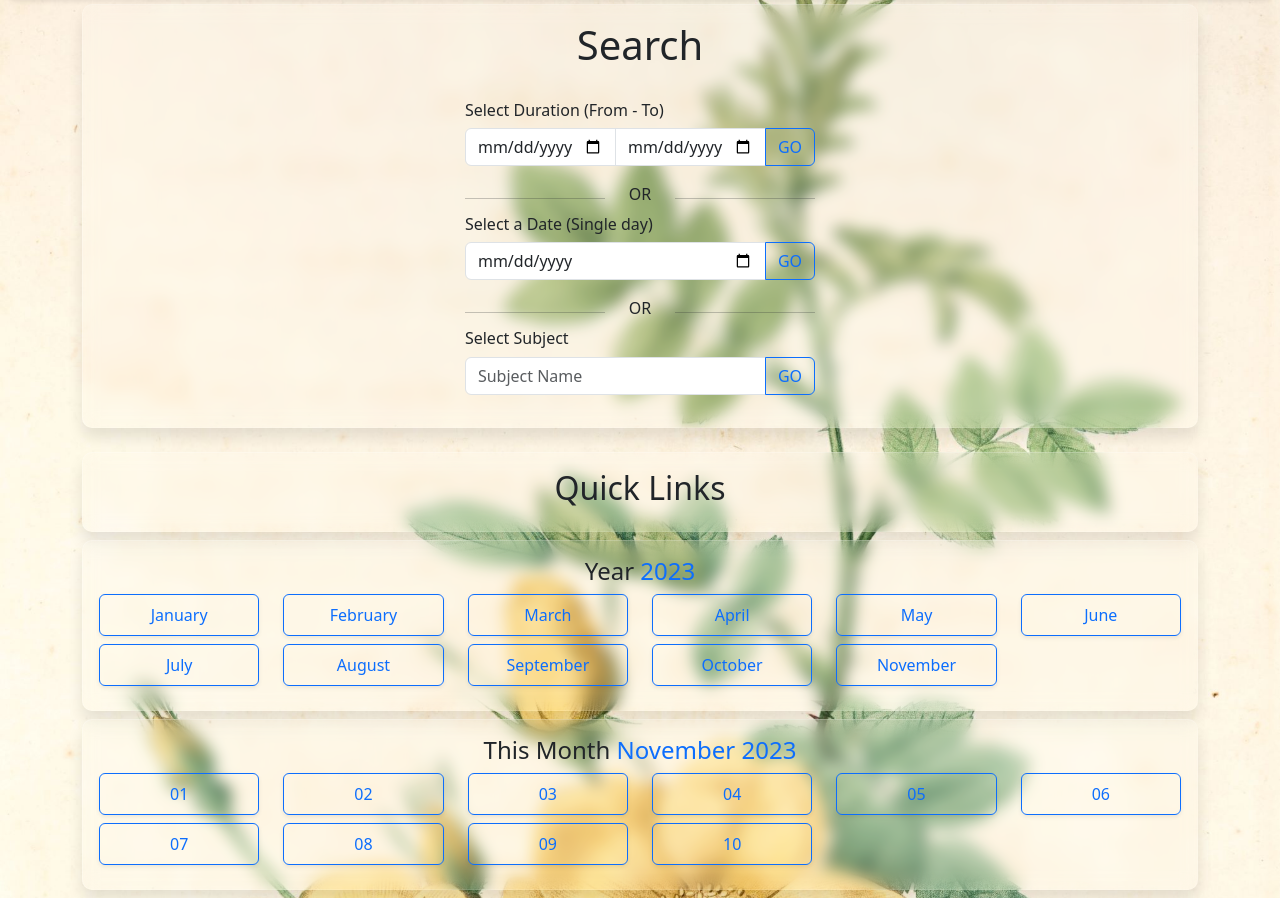
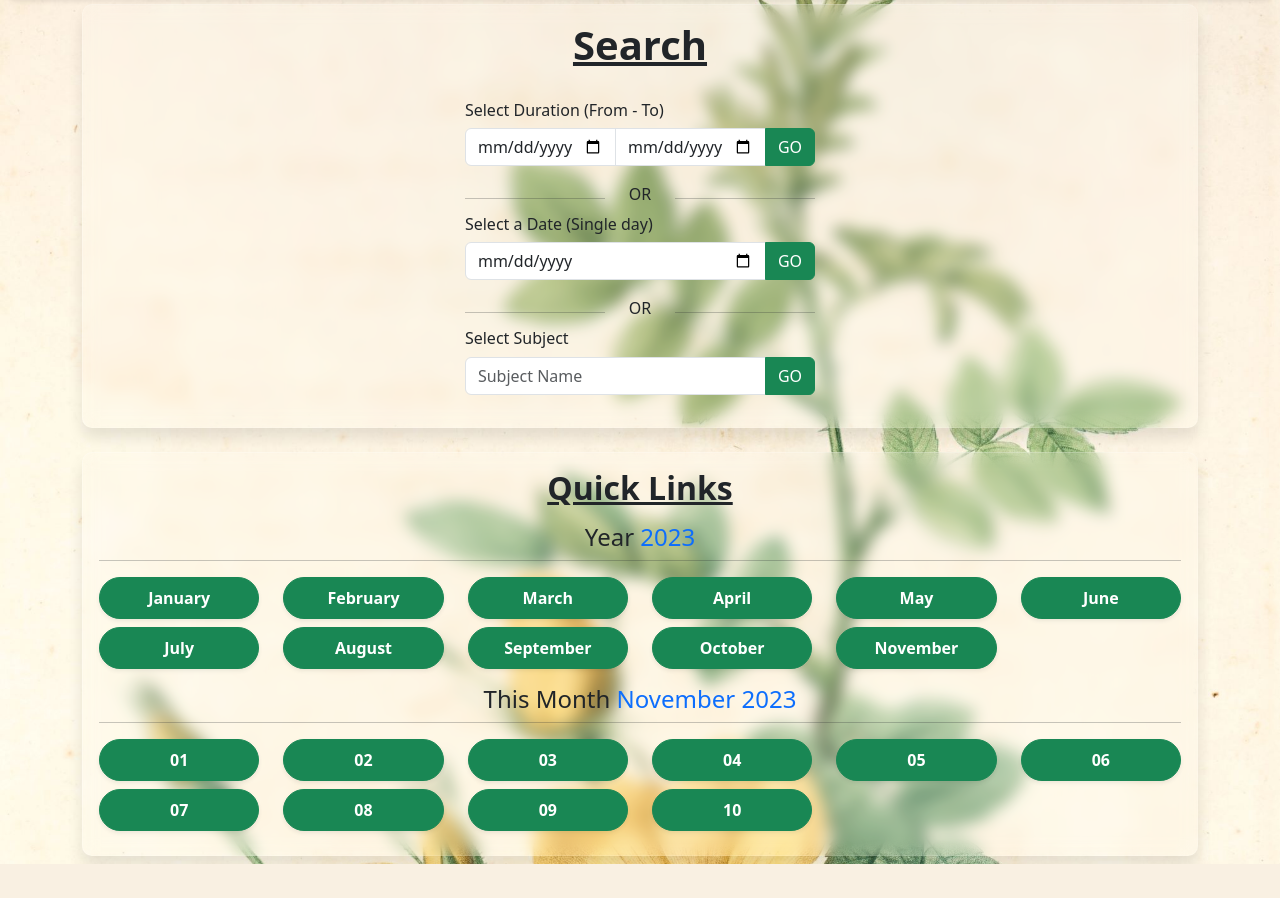
Before and after one commit to ipriyanshuthakur/studytimetracker, a Django app: page /search_page/ in a window 1280 px wide. Shown: the part 66-964 px from the top of the page. After the commit the page ends 930 px from the top, so only its background shows below. Run offline with Django 4.2, Linux system fonts and the light colour scheme; the visitor is signed in with stand-in values (Sample User, id 1); data comes from the database, SQL or seed files in the repository; data that the repository does not hold is empty; some libraries are stand-ins or nearby versions; some web fonts are replaced.

Commit message:
Home Page

```diff
--- a/main/custom_context_processors.py
+++ b/main/custom_context_processors.py
@@ -80,7 +80,7 @@ def record_context(request):
         context['todaysDate'] = today
         context['week_time_taken'] = this_week_total_time_formatted
         context['week_avg'] = avg_hours_this_week
-        context['dateToday'] = now.strftime('%d %B %Y')
+        context['dateToday'] = now.strftime('%d %b %Y')
         context['monthNow'] = now.strftime("%B %Y")
     context['wallpaper'] = wallpaper
     return context
--- a/main/templates/home.html
+++ b/main/templates/home.html
@@ -37,7 +37,7 @@
     </div>
     <div class="card" style="width: 49%">
         <div class="card-body d-flex flex-column justify-content-center align-items-center">
-            <h6>{{ d_day }}</h6>
+            <h6>{{ d_day|format_date_2 }}</h6>
             <h6 id="today-content" class="text-primary" style=" font-size: 30px; ">{{ target }}</h6>
             <h6>{{ days_remaining }} Days left</h6>
 
--- a/main/templates/search_page.html
+++ b/main/templates/search_page.html
@@ -5,7 +5,7 @@
 
 
 <div class="card p-3 mb-4 d-flex justify-content-center align-items-center">
-    <h1 class="card-title text-center">Search</h1>
+    <h1 class="card-title text-center text-decoration-underline fw-bold">Search</h1>
         <br>
     <form method="post">
     {% csrf_token %}
@@ -14,19 +14,19 @@
     <div class="input-group mb-3" id="date-range-section">
         {{ form.date_range_start }}
         {{ form.date_range_end }}
-        <button class="btn btn-outline-primary" type="submit">GO</button>
+        <button class="btn btn-success" type="submit">GO</button>
     </div>
     <div class="d-flex justify-content-between align-items-center"><hr style="width: 40%;"><h6>OR</h6><hr style="width: 40%;"></div>
     <h6>Select a Date (Single day)</h6>
     <div class="input-group mb-3" id="single-date-section">
         {{ form.single_date }}
-        <button class="btn btn-outline-primary" type="submit">GO</button>
+        <button class="btn btn-success" type="submit">GO</button>
     </div>
     <div class="d-flex justify-content-between align-items-center"><hr style="width: 40%;"><h6>OR</h6><hr style="width: 40%;"></div>
     <h6>Select Subject</h6>
     <div class="input-group mb-3" id="subject-section">
         {{ form.findsubject }}
-        <button class="btn btn-outline-primary" id="subject-clear-btn" type="submit">GO</button>
+        <button class="btn btn-success" type="submit">GO</button>
     </div>
 
 </form>
@@ -35,33 +35,32 @@
 
 
 <div class="card p-3 mb-2">
-  <h2 class="card-title text-center">Quick Links</h2>
-</div>
-<div class="card p-3 mb-2">
-  <p class="card-title text-center h4">Year <span class="text-primary">{{thisYear}}</span> </p>
-<div class="row">
+  <h2 class="card-title text-center text-decoration-underline fw-bold">Quick Links</h2>
+
+  <p class="mt-2 text-center h4">Year <span class="text-primary">{{thisYear}}</span> </p>
+   <hr class="mt-0">
+<div class="row ">
   {% for month in thisYearMonths %}
-    <div class="col-4 col-md-4 col-lg-3 col-xl-2 mb-2">
-<a href="{% url 'date_range_view' month|first_date_of_month month|last_date_of_month %}" class="btn btn-outline-primary p-2 d-flex justify-content-center align-items-center shadow-sm" style="cursor: pointer;">
+    <div class="col-4 col-md-4 col-lg-3 col-xl-2 mb-2 ">
+<a href="{% url 'date_range_view' month|first_date_of_month month|last_date_of_month %}" class="fw-bold btn btn-success rounded-pill p-2 d-flex justify-content-center align-items-center shadow-sm" style="cursor: pointer;">
     <span class="text-nowrap">{{ month }}</span>
 </a>
     </div>
   {% endfor %}
       <div class="col-4 col-md-4 col-lg-3 col-xl-2 mb-2">
-        <a href="{% url 'date_range_view' thisMonthDays|first thisMonthDays|last %}" class="btn btn-outline-primary p-2 d-flex justify-content-center align-items-center shadow-sm" style="cursor: pointer;">
+        <a href="{% url 'date_range_view' thisMonthDays|first thisMonthDays|last %}" class="fw-bold btn btn-success rounded-pill p-2 d-flex justify-content-center align-items-center shadow-sm" style="cursor: pointer;">
             <span class="text-nowrap">{{ monthNow|remove_year}}</span>
         </a>
      </div>
+</div>
 
-</div>
-</div>
-<div class="card p-3 mb-2">
 
- <p class="card-title text-center h4">This Month <span class="text-primary">{{monthNow}}</span> </p>
+ <p class="mt-2 text-center h4">This Month <span class="text-primary">{{monthNow}}</span> </p>
+ <hr class="mt-0">
 <div class="row">
   {% for day in thisMonthDays %}
     <div class="col-4 col-md-4 col-lg-3 col-xl-2 mb-2">
-        <a href="{% url 'records_progress' day %}" class="my-btn btn btn-outline-primary p-2 d-flex justify-content-center align-items-center shadow-sm" style="cursor: pointer;">
+        <a href="{% url 'records_progress' day %}" class="my-btn fw-bold btn btn-success rounded-pill p-2 d-flex justify-content-center align-items-center shadow-sm" style="cursor: pointer;">
             <span class="text-nowrap">{{day|format_date}}</span>
         </a>
     </div>
```
